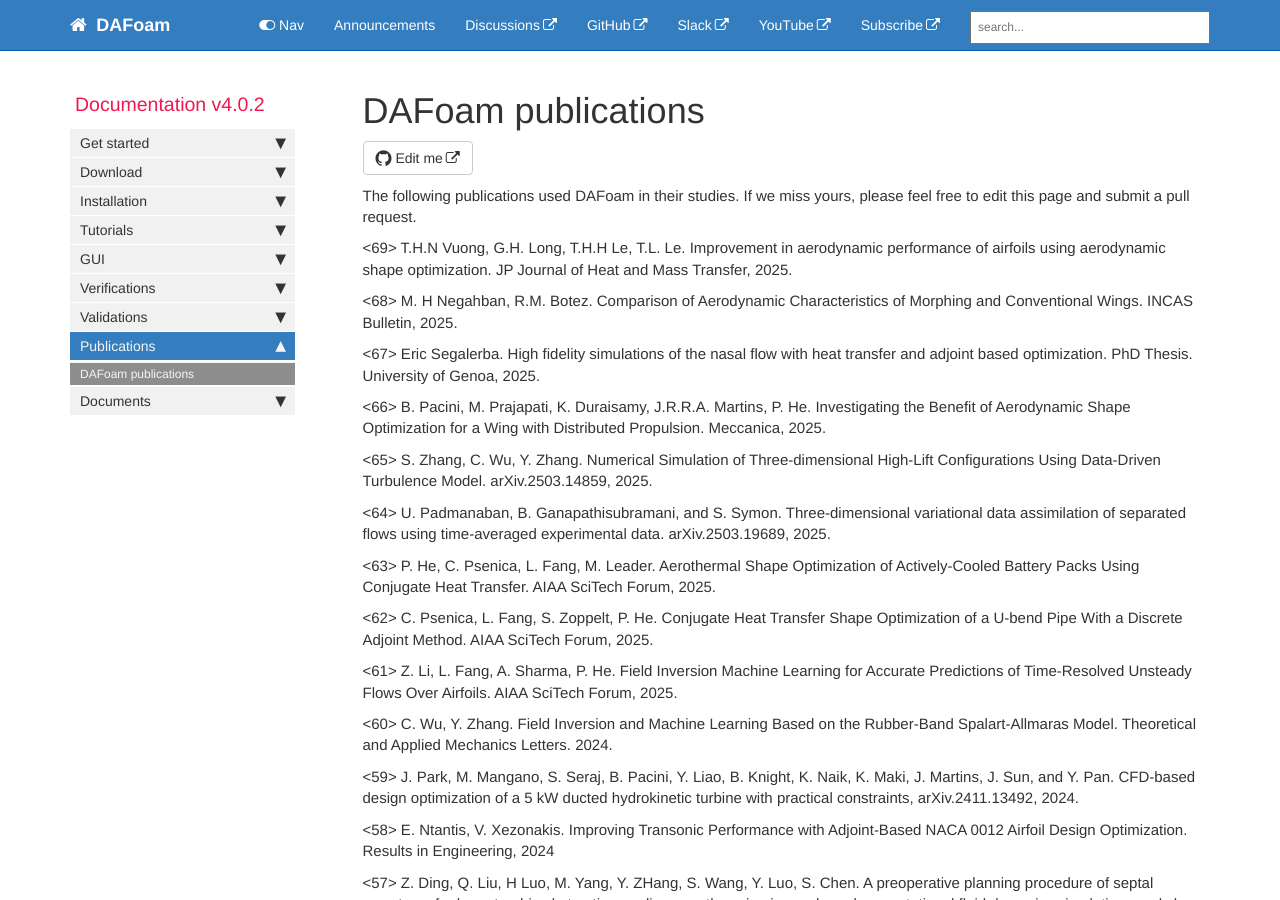
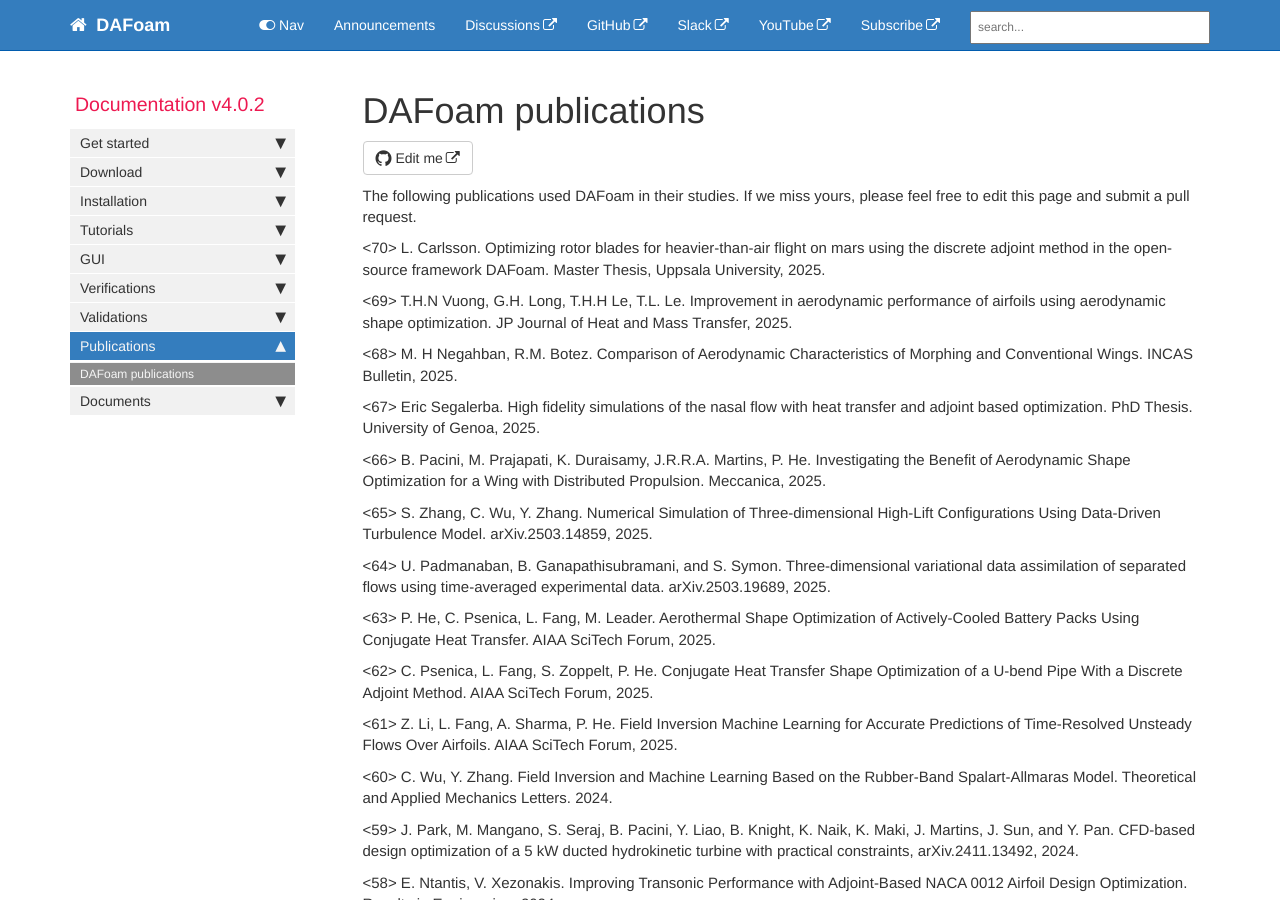
Before and after one commit to DAFoam/DAFoam.github.io, a Jekyll site: the page built from pages/mydoc/mydoc_docs_publications.md, in a window 1280 px wide and 900 px high. Built offline with Jekyll 4.4.1, drawn with Linux system fonts in a browser that asks for light colours; comment, search, counter and statistics services are not loaded.

Commit message:
content update

```diff
--- a/pages/mydoc/mydoc_docs_publications.md
+++ b/pages/mydoc/mydoc_docs_publications.md
@@ -8,6 +8,8 @@ folder: mydoc
 ---
 
 The following publications used DAFoam in their studies. If we miss yours, please feel free to edit this page and submit a pull request.
+
+<70> L. Carlsson. Optimizing rotor blades for heavier-than-air flight on mars using the discrete adjoint method in the open-source framework DAFoam. Master Thesis, Uppsala University, 2025.
 
 <69> T.H.N Vuong, G.H. Long, T.H.H Le, T.L. Le. Improvement in aerodynamic performance of airfoils using aerodynamic shape optimization. JP Journal of Heat and Mass Transfer, 2025.
 
```
